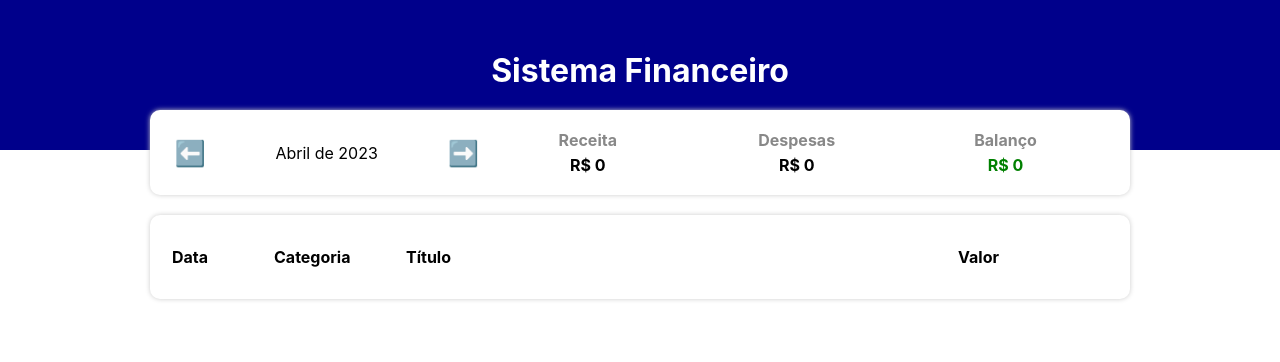
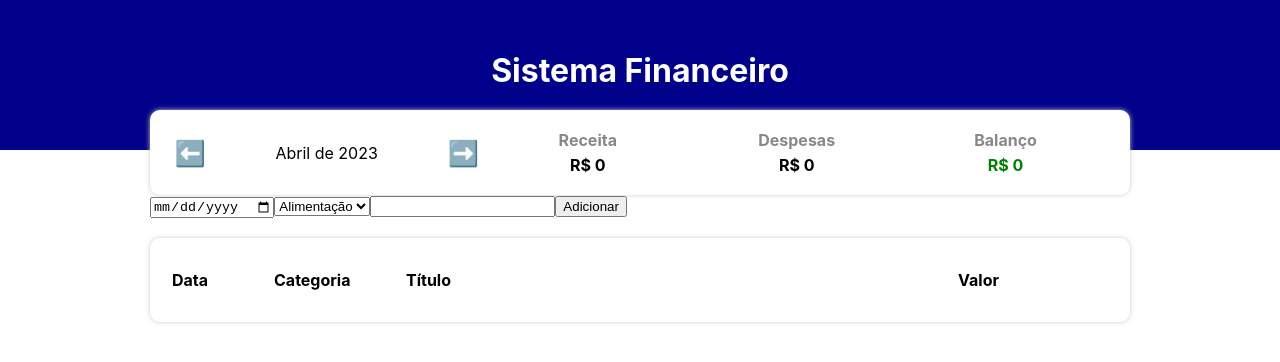
Before and after one commit to HelioSchneiderr/finance_system, a React (Create React App) app: page / in a window 1280 px wide. Shown: the top 362 px of the page. Built offline with nearby package versions, Linux system fonts and the light colour scheme.

Commit message:
Version - 0.6

```diff
--- a/src/App.tsx
+++ b/src/App.tsx
@@ -7,6 +7,7 @@ import { items } from './data/items';
 import { getCurrentMonth, filterListByMonth } from './helpers/dateFilter'
 import { TableArea } from './components/TableArea'
 import { InfoArea } from './components/InfoArea';
+import { InputArea } from './components/inputArea'
 
 const App = () => {
 
@@ -58,7 +59,7 @@ const App = () => {
           expense={expense}
         />
 
-        {/* Insert Area*/}
+        <InputArea/>
 
         <TableArea list={filteredList}/>
 
--- /dev/null
+++ b/src/components/inputArea/index.tsx
@@ -0,0 +1,16 @@
+import * as C from './style'
+
+export const InputArea = ()=>{
+    return(
+        <C.Container>
+            <input type="date"/>
+            <select name="select">
+                <option value="valor1">Alimentação</option>
+                <option value="valor2">Salário</option>
+                <option value="valor3">Aluguel</option>
+            </select>
+            <input type="text"/>
+            <button>Adicionar</button>
+        </C.Container>
+    )
+}
--- /dev/null
+++ b/src/components/inputArea/style.ts
@@ -0,0 +1,7 @@
+import styled from 'styled-components'
+
+export const Container = styled.div`
+
+
+
+`
```
